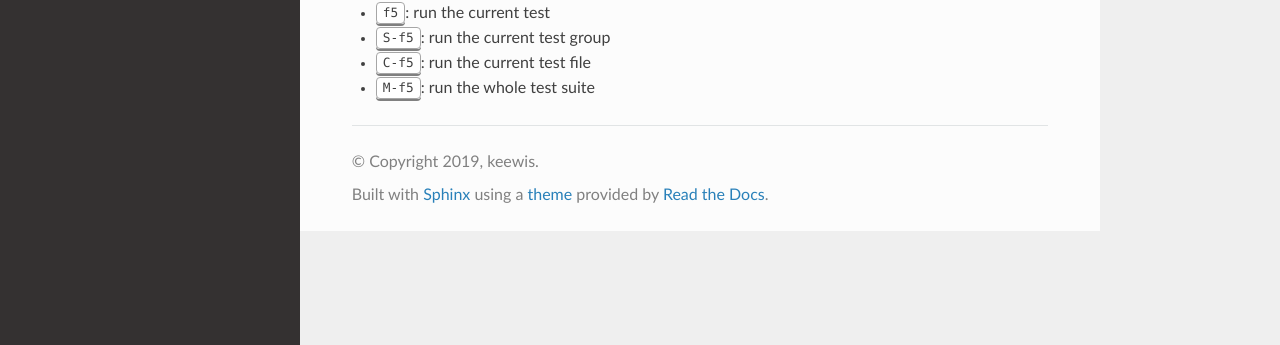
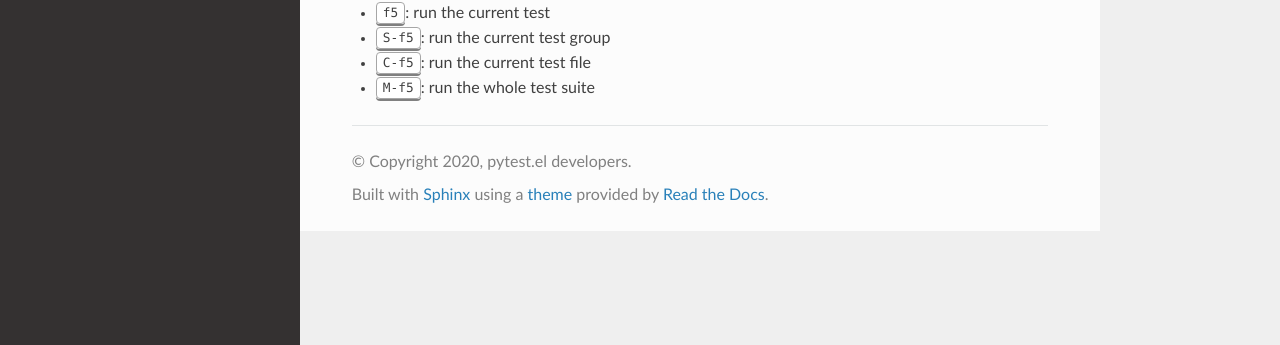
Before and after one commit to keewis/pytest.el, a Sphinx documentation site: the page built from doc/index.rst, in a window 1280 px wide. Shown: the part 383-728 px from the top of the page. Built offline with Sphinx 7.4.7 and the Read the Docs theme 2.0.0, drawn with Linux system fonts in a browser that asks for light colours; part of the change alters nothing that is shown.

Commit message:
update the project metadata

```diff
--- a/doc/conf.py
+++ b/doc/conf.py
@@ -16,10 +16,12 @@
 
 
 # -- Project information -----------------------------------------------------
+import datetime as dt
 
-project = 'pytest.el'
-copyright = '2019, keewis'
-author = 'keewis'
+project = "pytest.el"
+author = f"{project} developers"
+year = dt.datetime.now().year
+copyright = f"{year}, {author}"
 
 
 # -- General configuration ---------------------------------------------------
```
